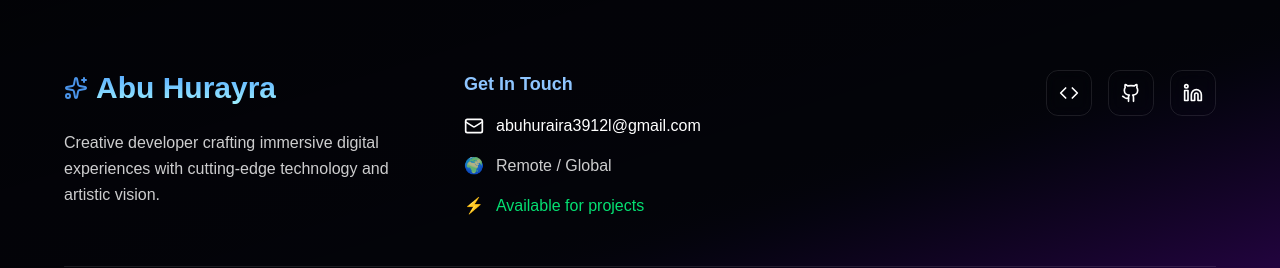
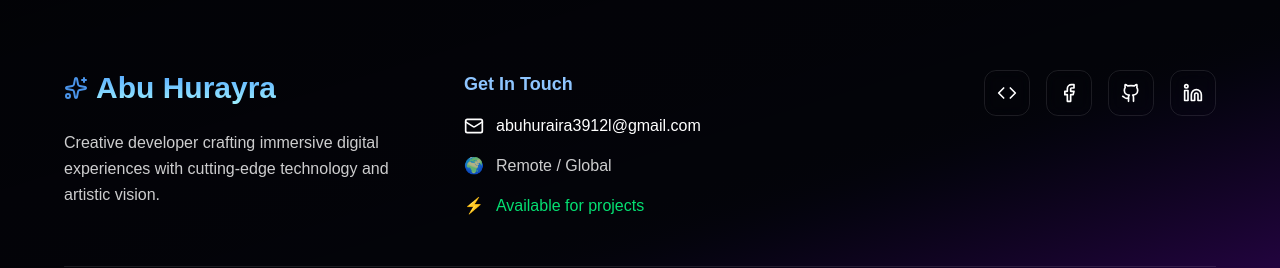
Before and after one commit to hurayracodes/abuhurayra, a React (Vite) app: page /about in a window 1280 px wide. Shown: the part 1358-1626 px from the top of the page. Built offline with nearby package versions, Linux system fonts and the light colour scheme.

Commit message:
summary req

```diff
--- a/src/components/Footer.jsx
+++ b/src/components/Footer.jsx
@@ -1,7 +1,7 @@
 "use client";
 
 import { motion } from "framer-motion";
-import { Code, Github, Linkedin, Mail, Sparkles } from "lucide-react";
+import { Code, Github, Linkedin, Mail, Sparkles, Facebook } from "lucide-react";
 
 const fadeUp = {
   hidden: { opacity: 0, y: 30 },
@@ -55,15 +55,21 @@ export default function Footer() {
           </div>
 
           {/* Social Icons */}
+            {/* <h3 className="text-white">Follow me social Media</h3> */}
           <div className="flex md:justify-end items-start gap-4">
             {[
               { icon: Code, href: "#", label: "Code" },
+              {
+                icon: Facebook,
+                href: "https://web.facebook.com/hurayracodes/",
+                label: "GitHub",
+              },
               {
                 icon: Github,
                 href: "https://github.com/hurayracodes",
                 label: "GitHub",
               },
-              { icon: Linkedin, href: "#", label: "LinkedIn" },
+              { icon: Linkedin, href: "https://www.linkedin.com/in/hurayracodes/", label: "LinkedIn" },
             ].map(({ icon: Icon, href, label }) => (
               <a
                 key={label}
--- a/src/ui/info.jsx
+++ b/src/ui/info.jsx
@@ -69,10 +69,10 @@ function Info() {
         >
           <div className="grid grid-cols-1 lg:grid-cols-2 gap-12 lg:gap-16 items-center">
             {/* Image Section */}
-            <div className="relative flex justify-center lg:justify-start">
-              <div className="relative w-48 h-48 sm:w-64 sm:h-64 md:w-72 md:h-72 lg:w-80 lg:h-80 mx-auto">
+            <div className="relative flex justify-center">
+              <div className="relative w-48 h-48 transform transition duration-500 hover:scale-105 sm:w-64 sm:h-64 md:w-72 md:h-72 lg:w-80 lg:h-80 mx-auto">
                 <div className="absolute inset-0 rounded-full bg-linear-to-br from-indigo-500 via-purple-500 to-pink-500 blur-2xl opacity-30 -z-10"></div>
-                <div className="relative transform transition duration-500 hover:scale-105 w-full h-full rounded-full overflow-hidden bg-linear-to-br from-indigo-900 via-purple-900 to-slate-900 shadow-xl z-10">
+                <div className="relative  w-full h-full rounded-full overflow-hidden bg-linear-to-br from-indigo-900 via-purple-900 to-slate-900 shadow-xl z-10">
                   <img
                     className="object-cover w-full h-full"
                     src="assets/2.png"
@@ -109,7 +109,6 @@ function Info() {
             </div>
           </div>
 
-          {/* 🌌 Updated Timeline (3D motion tilt) */}
           <h3 className="text-4xl text-center sm:text-4xl font-bold bg-linear-to-b from-blue-400 to-cyan-200 bg-clip-text text-transparent">
             Journey Timeline
           </h3>
```
